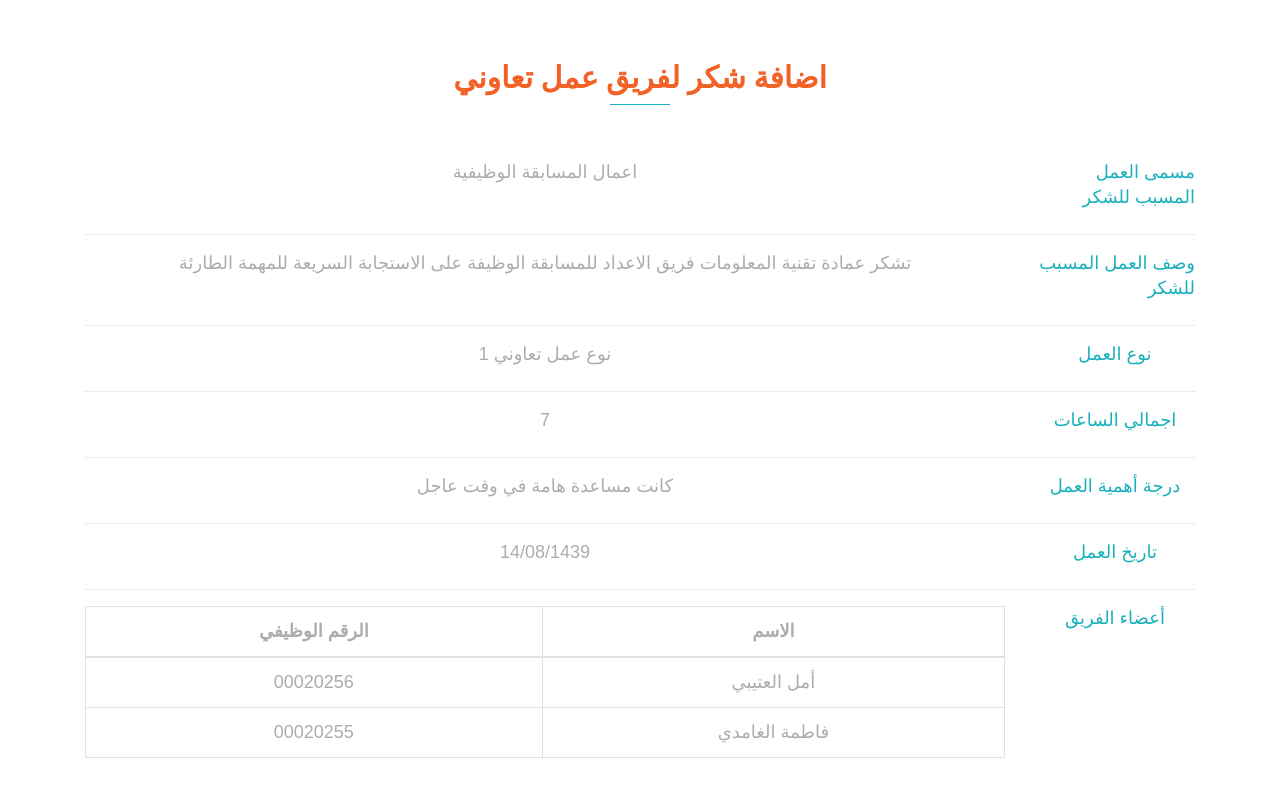
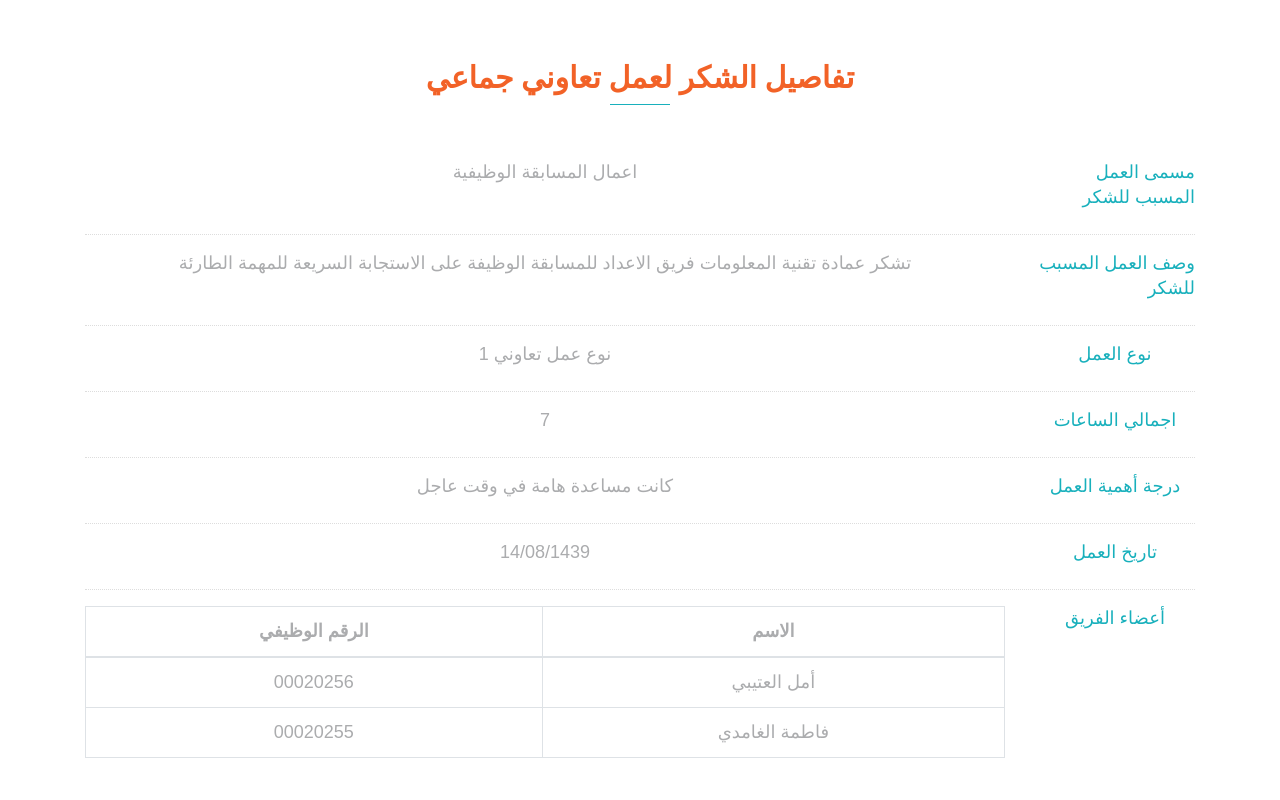
Before and after one commit to AmalAL-Otaibi/AmalAL-Otaibi.github.io, a plain HTML site: page kau_thanks/show_group_collobration_work_deteals.html in a window 1280 px wide. Shown: the top 800 px of the page. Drawn offline with Linux system fonts and the light colour scheme; a small style sheet from the web is missing.

Commit message:
four view
four view

```diff
--- a/kau_thanks/show_group_collobration_work_deteals.html
+++ b/kau_thanks/show_group_collobration_work_deteals.html
@@ -34,7 +34,7 @@
    <section  class="section-padding">
      <div class="container">
        <div class="section-header text-center">
-         <h2 class="section-title wow fadeInDown" data-wow-delay="0.3s">اضافة شكر لفريق عمل تعاوني</h2>
+         <h2 class="section-title wow fadeInDown" data-wow-delay="0.3s">تفاصيل الشكر لعمل تعاوني جماعي</h2>
          <div class="shape wow fadeInDown" data-wow-delay="0.3s">
        </div>
        <br/>
```
